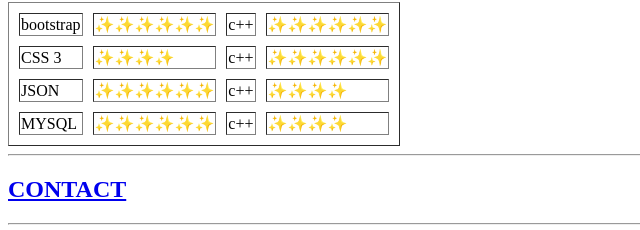
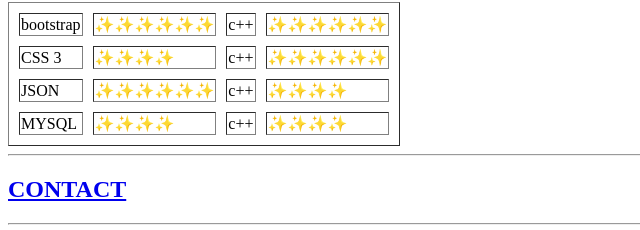
Before and after one commit to PSINGLA1407/cv, a plain HTML site: page INDEX.HTML in a window 1280 px wide. Shown: the part 421-651 px from the top of the page, 0-640 px from the left. Drawn offline with Linux system fonts and the light colour scheme.

Commit message:
Update INDEX.HTML

```diff
--- a/INDEX.HTML
+++ b/INDEX.HTML
@@ -41,7 +41,7 @@
   </tr>
   <tr>
     <td>MYSQL</td>
-    <td>✨✨✨✨✨✨</td>
+    <td>✨✨✨✨</td>
     <td>c++</td>
     <td>✨✨✨✨</td>
   </tr>
```
